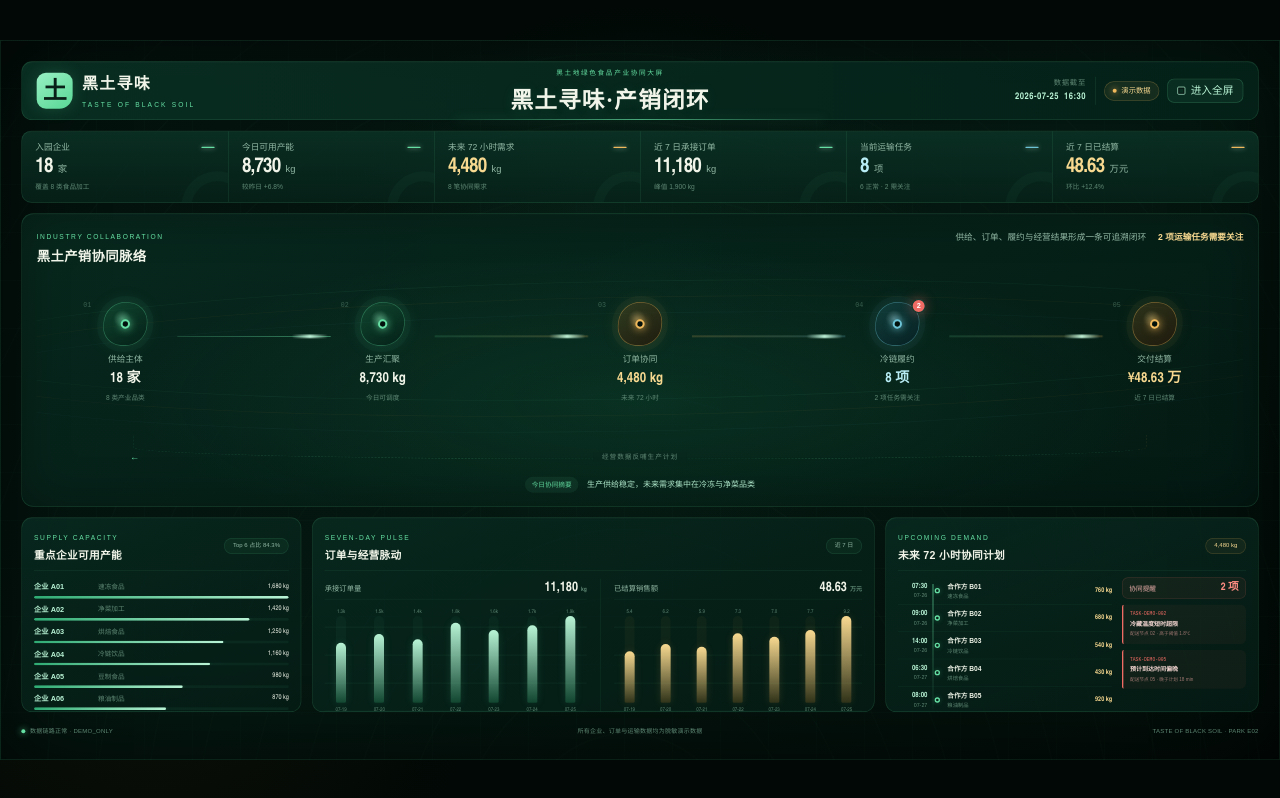
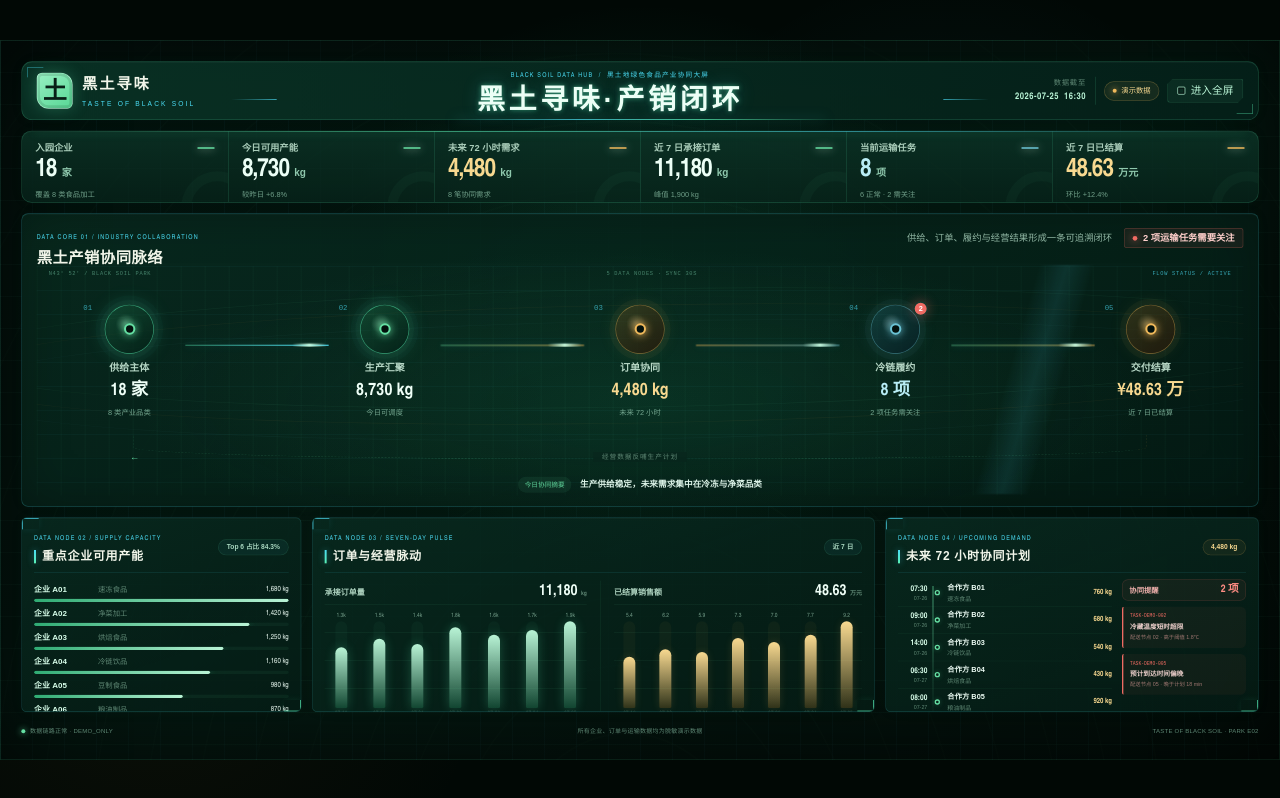
Before and after one commit to Flexibility607/black-soil-flavor-dashboard, a Next.js app: page / in a window 1280 px wide. Built offline with nearby package versions, Linux system fonts and the light colour scheme.

Commit message:
Strengthen dashboard technology and hierarchy

```diff
--- a/app/globals.css
+++ b/app/globals.css
@@ -6,11 +6,13 @@
   --soil-850: #051812;
   --soil-800: #08231a;
   --soil-750: #0b2b21;
-  --soil-line: rgba(100, 218, 157, 0.15);
-  --soil-line-strong: rgba(100, 218, 157, 0.28);
+  --soil-line: rgba(89, 240, 180, 0.19);
+  --soil-line-strong: rgba(75, 220, 244, 0.36);
   --green: #65dfa3;
   --green-deep: #2fab73;
   --green-soft: #b8f3d5;
+  --electric: #59f0b4;
+  --cyan: #4bdcf4;
   --gold: #f0b95b;
   --gold-soft: #f8d990;
   --blue: #6bc3d5;
@@ -53,7 +55,8 @@ button {
   inset: 0;
   overflow: hidden;
   background:
-    radial-gradient(circle at 50% 42%, rgba(24, 104, 72, 0.22), transparent 42%),
+    radial-gradient(circle at 50% 42%, rgba(25, 134, 103, 0.26), transparent 42%),
+    radial-gradient(circle at 74% 34%, rgba(75, 220, 244, 0.07), transparent 28%),
     radial-gradient(circle at 12% 80%, rgba(144, 104, 38, 0.08), transparent 26%),
     #010805;
 }
@@ -73,11 +76,11 @@ button {
   transform: translate(-50%, -50%) scale(var(--dashboard-scale));
   transform-origin: center center;
   background:
-    linear-gradient(rgba(61, 168, 114, 0.024) 1px, transparent 1px),
-    linear-gradient(90deg, rgba(61, 168, 114, 0.02) 1px, transparent 1px),
-    radial-gradient(circle at 50% 34%, rgba(26, 126, 85, 0.12), transparent 38%),
+    linear-gradient(rgba(89, 240, 180, 0.035) 1px, transparent 1px),
+    linear-gradient(90deg, rgba(75, 220, 244, 0.03) 1px, transparent 1px),
+    radial-gradient(circle at 50% 34%, rgba(40, 169, 121, 0.16), transparent 38%),
     linear-gradient(145deg, #03100c, #041710 52%, #020c08);
-  background-size: 72px 72px, 72px 72px, auto, auto;
+  background-size: 48px 48px, 48px 48px, auto, auto;
   isolation: isolate;
 }
 
@@ -115,7 +118,9 @@ button {
   position: relative;
   border: 1px solid var(--soil-line);
   background: var(--panel);
-  box-shadow: inset 0 1px 0 rgba(226, 255, 239, 0.025);
+  box-shadow:
+    inset 0 1px 0 rgba(226, 255, 239, 0.045),
+    0 0 24px rgba(19, 118, 83, 0.035);
 }
 
 .topbar {
@@ -125,8 +130,21 @@ button {
   padding: 0 22px;
   border-radius: 16px;
   background:
-    linear-gradient(90deg, rgba(9, 48, 35, 0.86), rgba(4, 33, 24, 0.92)),
+    linear-gradient(90deg, rgba(9, 49, 36, 0.94), rgba(4, 31, 24, 0.96)),
     var(--panel);
+}
+
+.topbar::before {
+  content: "";
+  position: absolute;
+  inset: 8px;
+  pointer-events: none;
+  background:
+    linear-gradient(var(--cyan), var(--cyan)) left top / 24px 1px no-repeat,
+    linear-gradient(var(--cyan), var(--cyan)) left top / 1px 15px no-repeat,
+    linear-gradient(var(--electric), var(--electric)) right bottom / 24px 1px no-repeat,
+    linear-gradient(var(--electric), var(--electric)) right bottom / 1px 15px no-repeat;
+  opacity: 0.52;
 }
 
 .topbar::after {
@@ -136,8 +154,8 @@ button {
   right: 35%;
   bottom: -1px;
   height: 1px;
-  background: linear-gradient(90deg, transparent, var(--green), transparent);
-  box-shadow: 0 0 16px rgba(101, 223, 163, 0.48);
+  background: linear-gradient(90deg, transparent, var(--cyan), var(--electric), transparent);
+  box-shadow: 0 0 18px rgba(75, 220, 244, 0.56);
 }
 
 .brand {
@@ -151,11 +169,14 @@ button {
   height: 54px;
   display: grid;
   place-items: center;
-  border-radius: 14px 14px 20px 14px;
+  border: 1px solid rgba(222, 255, 240, 0.55);
+  border-radius: 8px 18px 8px 18px;
   color: #082017;
   background:
     linear-gradient(145deg, #98f0c3, #58d795);
-  box-shadow: 0 0 24px rgba(101, 223, 163, 0.18);
+  box-shadow:
+    0 0 24px rgba(89, 240, 180, 0.25),
+    inset 0 0 0 4px rgba(3, 17, 13, 0.12);
 }
 
 .brand-mark span {
@@ -171,14 +192,14 @@ button {
 }
 
 .brand strong {
-  font-family: "Source Han Serif SC", "SimSun", serif;
-  font-size: 24px;
-  letter-spacing: 0.08em;
+  font-size: 23px;
+  font-weight: 800;
+  letter-spacing: 0.12em;
 }
 
 .brand small {
   margin-top: 5px;
-  color: var(--green);
+  color: var(--cyan);
   font-size: 10px;
   letter-spacing: 0.32em;
 }
@@ -189,18 +210,42 @@ button {
 
 .eyebrow,
 .section-kicker {
-  color: var(--green);
+  color: var(--cyan);
+  font-family: "DIN Alternate", "Arial Narrow", monospace;
   font-size: 10px;
-  letter-spacing: 0.24em;
+  letter-spacing: 0.18em;
 }
 
 .title-block h1 {
-  margin: 5px 0 0;
-  font-family: "Source Han Serif SC", "STSong", "SimSun", serif;
-  font-size: 34px;
-  font-weight: 800;
-  letter-spacing: 0.05em;
-  text-shadow: 0 3px 20px rgba(74, 213, 143, 0.11);
+  position: relative;
+  margin: 2px 0 0;
+  color: #ecfff6;
+  font-size: 42px;
+  font-weight: 900;
+  line-height: 1.15;
+  letter-spacing: 0.13em;
+  text-shadow:
+    0 0 8px rgba(89, 240, 180, 0.5),
+    0 0 28px rgba(75, 220, 244, 0.22);
+}
+
+.title-block h1::before,
+.title-block h1::after {
+  content: "";
+  position: absolute;
+  top: 51%;
+  width: 68px;
+  height: 1px;
+  background: linear-gradient(90deg, transparent, var(--cyan));
+}
+
+.title-block h1::before {
+  right: calc(100% + 20px);
+}
+
+.title-block h1::after {
+  left: calc(100% + 20px);
+  transform: scaleX(-1);
 }
 
 .topbar-status {
@@ -265,10 +310,11 @@ button {
   align-items: center;
   gap: 8px;
   border: 1px solid rgba(101, 223, 163, 0.24);
-  border-radius: 10px;
+  border-radius: 4px;
   color: var(--green-soft);
   background: rgba(101, 223, 163, 0.065);
   cursor: pointer;
+  clip-path: polygon(8px 0, 100% 0, 100% calc(100% - 8px), calc(100% - 8px) 100%, 0 100%, 0 8px);
   transition: background 180ms ease, border-color 180ms ease;
 }
 
@@ -294,6 +340,18 @@ button {
   overflow: hidden;
   background:
     linear-gradient(180deg, rgba(12, 52, 39, 0.82), rgba(7, 35, 26, 0.78));
+}
+
+.metric-strip::before {
+  content: "";
+  position: absolute;
+  z-index: 2;
+  left: 20px;
+  right: 20px;
+  top: 0;
+  height: 1px;
+  background: linear-gradient(90deg, transparent, var(--electric), var(--cyan), transparent);
+  box-shadow: 0 0 12px rgba(89, 240, 180, 0.5);
 }
 
 .metric {
@@ -322,15 +380,17 @@ button {
   align-items: center;
   justify-content: space-between;
   color: var(--muted);
-  font-size: 13px;
+  color: #a9ccb9;
+  font-size: 14px;
+  font-weight: 600;
 }
 
 .metric-heading i {
-  width: 20px;
+  width: 26px;
   height: 2px;
   border-radius: 2px;
   background: var(--green);
-  box-shadow: 0 0 8px currentColor;
+  box-shadow: 0 0 12px currentColor;
 }
 
 .metric-number {
@@ -342,21 +402,24 @@ button {
 
 .metric-number strong {
   font-family: "DIN Alternate", "Arial Narrow", monospace;
-  font-size: 31px;
+  color: #ecfff6;
+  font-size: 38px;
+  font-weight: 800;
   line-height: 1.15;
   letter-spacing: -0.04em;
 }
 
 .metric-number span {
-  color: var(--muted);
-  font-size: 14px;
+  color: #8fc8ad;
+  font-size: 15px;
+  font-weight: 600;
 }
 
 .metric small {
   display: block;
   margin-top: 4px;
-  color: var(--weak);
-  font-size: 10px;
+  color: #6f9e88;
+  font-size: 11px;
 }
 
 .metric-gold .metric-heading i {
@@ -377,11 +440,25 @@ button {
 
 .hero-chain {
   padding: 20px 22px 16px;
-  border-radius: 18px;
+  border-color: rgba(75, 220, 244, 0.22);
+  border-radius: 10px;
   overflow: hidden;
   background:
     radial-gradient(ellipse at 50% 64%, rgba(32, 138, 92, 0.15), transparent 58%),
     linear-gradient(160deg, rgba(8, 42, 31, 0.93), rgba(4, 27, 20, 0.88));
+}
+
+.hero-chain::before {
+  content: "";
+  position: absolute;
+  z-index: 2;
+  top: 76px;
+  bottom: 18px;
+  width: 84px;
+  pointer-events: none;
+  background: linear-gradient(90deg, transparent, rgba(75, 220, 244, 0.1), transparent);
+  transform: skewX(-16deg);
+  animation: core-scan 9s ease-in-out infinite;
 }
 
 .hero-chain::after {
@@ -405,21 +482,39 @@ button {
 .hero-topline h2,
 .panel-heading h2 {
   margin: 4px 0 0;
-  font-size: 20px;
-  font-weight: 650;
+  font-size: 23px;
+  font-weight: 800;
   letter-spacing: 0.03em;
 }
 
 .hero-topline p {
-  margin: 5px 0 0;
+  margin: 1px 0 0;
+  display: flex;
+  align-items: center;
+  gap: 18px;
   color: var(--muted);
-  font-size: 13px;
+  font-size: 14px;
 }
 
 .hero-topline p strong {
-  margin-left: 18px;
-  color: var(--gold-soft);
-  font-weight: 600;
+  height: 30px;
+  padding: 0 12px;
+  display: inline-flex;
+  align-items: center;
+  gap: 8px;
+  border: 1px solid rgba(239, 107, 99, 0.28);
+  border-radius: 4px;
+  color: #ffd0cc;
+  background: rgba(239, 107, 99, 0.08);
+  font-weight: 700;
+}
+
+.hero-topline p strong i {
+  width: 7px;
+  height: 7px;
+  border-radius: 50%;
+  background: var(--red);
+  box-shadow: 0 0 12px var(--red);
 }
 
 .furrow-canvas {
@@ -429,6 +524,28 @@ button {
   top: 78px;
   bottom: 16px;
   overflow: hidden;
+  background:
+    linear-gradient(rgba(75, 220, 244, 0.035) 1px, transparent 1px),
+    linear-gradient(90deg, rgba(89, 240, 180, 0.03) 1px, transparent 1px);
+  background-size: 36px 36px;
+}
+
+.signal-ruler {
+  position: absolute;
+  z-index: 3;
+  left: 18px;
+  right: 18px;
+  top: 5px;
+  display: flex;
+  justify-content: space-between;
+  color: rgba(131, 218, 183, 0.52);
+  font-family: monospace;
+  font-size: 8px;
+  letter-spacing: 0.14em;
+}
+
+.signal-ruler span:last-child {
+  color: rgba(75, 220, 244, 0.72);
 }
 
 .furrow-line {
@@ -442,16 +559,16 @@ button {
 }
 
 .furrow-line-one {
-  top: 22px;
+  top: 34px;
 }
 
 .furrow-line-two {
-  top: 46px;
+  top: 58px;
   border-color: rgba(240, 185, 91, 0.055);
 }
 
 .furrow-line-three {
-  top: 70px;
+  top: 82px;
   border-color: rgba(107, 195, 213, 0.05);
 }
 
@@ -459,7 +576,7 @@ button {
   position: absolute;
   left: 48px;
   right: 48px;
-  top: 44px;
+  top: 58px;
   height: 170px;
   display: flex;
   align-items: center;
@@ -472,8 +589,8 @@ button {
 .stage {
   position: relative;
   z-index: 2;
-  width: 170px;
-  flex: 0 0 170px;
+  width: 182px;
+  flex: 0 0 182px;
   text-align: center;
 }
 
@@ -481,32 +598,32 @@ button {
   position: absolute;
   top: -3px;
   left: 22px;
-  color: rgba(151, 207, 178, 0.34);
+  color: rgba(75, 220, 244, 0.66);
   font-family: monospace;
-  font-size: 10px;
+  font-size: 11px;
 }
 
 .stage-orb {
   position: relative;
-  width: 66px;
-  height: 66px;
+  width: 74px;
+  height: 74px;
   margin: 0 auto 10px;
   display: grid;
   place-items: center;
-  border: 1px solid rgba(101, 223, 163, 0.36);
-  border-radius: 50% 44% 50% 42%;
+  border: 1px solid rgba(89, 240, 180, 0.55);
+  border-radius: 50%;
   background:
     radial-gradient(circle at 42% 38%, rgba(168, 248, 204, 0.34), transparent 24%),
     linear-gradient(145deg, rgba(49, 173, 112, 0.24), rgba(4, 32, 23, 0.9));
   box-shadow:
-    0 0 0 9px rgba(101, 223, 163, 0.035),
-    0 0 28px rgba(101, 223, 163, 0.12);
-  transform: rotate(4deg);
+    0 0 0 7px rgba(101, 223, 163, 0.035),
+    0 0 0 14px rgba(75, 220, 244, 0.018),
+    0 0 34px rgba(89, 240, 180, 0.18);
 }
 
 .stage-orb i {
-  width: 14px;
-  height: 14px;
+  width: 17px;
+  height: 17px;
   border: 3px solid var(--green);
   border-radius: 50%;
   background: var(--soil-900);
@@ -520,21 +637,24 @@ button {
 }
 
 .stage-label {
-  color: var(--muted);
-  font-size: 13px;
+  color: #b7d7c6;
+  font-size: 15px;
+  font-weight: 700;
 }
 
 .stage strong {
   margin-top: 5px;
   font-family: "DIN Alternate", "Arial Narrow", sans-serif;
-  font-size: 21px;
+  color: #effff7;
+  font-size: 26px;
+  font-weight: 800;
   letter-spacing: 0.01em;
 }
 
 .stage small {
   margin-top: 4px;
-  color: var(--weak);
-  font-size: 10px;
+  color: #73a58e;
+  font-size: 11px;
 }
 
 .stage-gold .stage-orb {
@@ -595,11 +715,12 @@ button {
 
 .track-segment {
   position: relative;
-  height: 1px;
+  height: 2px;
   flex: 1;
   min-width: 72px;
   margin: -48px -7px 0;
-  background: linear-gradient(90deg, rgba(101, 223, 163, 0.3), rgba(101, 223, 163, 0.72));
+  background: linear-gradient(90deg, rgba(89, 240, 180, 0.35), rgba(75, 220, 244, 0.82));
+  box-shadow: 0 0 11px rgba(75, 220, 244, 0.22);
 }
 
 .track-segment::after {
@@ -680,9 +801,9 @@ button {
 }
 
 .hero-insight strong {
-  color: var(--green-soft);
-  font-size: 12px;
-  font-weight: 500;
+  color: #e8fff4;
+  font-size: 13px;
+  font-weight: 700;
 }
 
 .bottom-grid {
@@ -694,28 +815,70 @@ button {
 
 .panel {
   padding: 16px 18px;
-  border-radius: 16px;
+  border-color: rgba(75, 220, 244, 0.16);
+  border-radius: 8px;
   overflow: hidden;
   background:
     linear-gradient(160deg, rgba(8, 41, 31, 0.9), rgba(5, 28, 21, 0.85));
 }
 
+.panel::before,
+.panel::after {
+  content: "";
+  position: absolute;
+  z-index: 2;
+  width: 26px;
+  height: 18px;
+  pointer-events: none;
+}
+
+.panel::before {
+  left: -1px;
+  top: -1px;
+  border-left: 2px solid var(--cyan);
+  border-top: 2px solid var(--cyan);
+  box-shadow: -2px -2px 12px rgba(75, 220, 244, 0.12);
+}
+
+.panel::after {
+  right: -1px;
+  bottom: -1px;
+  border-right: 2px solid var(--electric);
+  border-bottom: 2px solid var(--electric);
+  box-shadow: 2px 2px 12px rgba(89, 240, 180, 0.12);
+}
+
 .panel-heading {
   align-items: center;
   padding-bottom: 10px;
-  border-bottom: 1px solid rgba(101, 223, 163, 0.09);
+  border-bottom: 1px solid rgba(75, 220, 244, 0.12);
 }
 
 .panel-heading h2 {
-  font-size: 16px;
+  position: relative;
+  padding-left: 12px;
+  font-size: 18px;
+  letter-spacing: 0.06em;
+}
+
+.panel-heading h2::before {
+  content: "";
+  position: absolute;
+  left: 0;
+  top: 4px;
+  bottom: 3px;
+  width: 3px;
+  background: linear-gradient(var(--cyan), var(--electric));
+  box-shadow: 0 0 10px rgba(75, 220, 244, 0.5);
 }
 
 .soft-badge {
   height: 24px;
   border-color: rgba(101, 223, 163, 0.13);
-  color: var(--muted);
-  background: rgba(101, 223, 163, 0.05);
-  font-size: 9px;
+  color: #a9d7c0;
+  background: rgba(75, 220, 244, 0.055);
+  font-size: 10px;
+  font-weight: 700;
 }
 
 .gold-badge {
@@ -737,12 +900,12 @@ button {
   grid-template-columns: 88px 1fr 72px;
   align-items: center;
   gap: 8px;
-  font-size: 10px;
+  font-size: 11px;
 }
 
 .capacity-meta strong {
-  color: var(--green-soft);
-  font-size: 11px;
+  color: #d8ffeb;
+  font-size: 12px;
 }
 
 .capacity-meta span {
@@ -750,14 +913,14 @@ button {
 }
 
 .capacity-meta b {
-  color: var(--text);
+  color: #effff7;
   font-family: "DIN Alternate", "Arial Narrow", sans-serif;
   font-weight: 500;
   text-align: right;
 }
 
 .capacity-rail {
-  height: 4px;
+  height: 5px;
   margin-top: 5px;
   overflow: hidden;
   border-radius: 9px;
@@ -769,7 +932,7 @@ button {
   height: 100%;
   border-radius: inherit;
   background: linear-gradient(90deg, var(--green-deep), var(--green-soft));
-  box-shadow: 0 0 8px rgba(101, 223, 163, 0.28);
+  box-shadow: 0 0 12px rgba(89, 240, 180, 0.36);
 }
 
 .trend-layout {
@@ -792,13 +955,15 @@ button {
 }
 
 .trend-title span {
-  color: var(--muted);
-  font-size: 11px;
+  color: #afd4c1;
+  font-size: 12px;
+  font-weight: 600;
 }
 
 .trend-title strong {
   font-family: "DIN Alternate", "Arial Narrow", sans-serif;
-  font-size: 20px;
+  color: #effff7;
+  font-size: 23px;
 }
 
 .trend-title small {
@@ -828,14 +993,14 @@ button {
 
 .trend-value,
 .trend-day {
-  color: var(--weak);
+  color: #759f8b;
   font-family: "DIN Alternate", "Arial Narrow", sans-serif;
-  font-size: 8px;
+  font-size: 9px;
 }
 
 .trend-rail {
   position: relative;
-  width: 15px;
+  width: 18px;
   height: 100%;
   display: flex;
   align-items: flex-end;
@@ -847,7 +1012,7 @@ button {
   width: 100%;
   border-radius: 9px 9px 2px 2px;
   background: linear-gradient(180deg, var(--green-soft), rgba(47, 171, 115, 0.24));
-  box-shadow: 0 0 12px rgba(101, 223, 163, 0.14);
+  box-shadow: 0 0 16px rgba(89, 240, 180, 0.24);
 }
 
 .trend-gold .trend-rail {
@@ -900,9 +1065,9 @@ button {
 }
 
 .schedule-time strong {
-  color: var(--green-soft);
+  color: #d9ffeb;
   font-family: "DIN Alternate", "Arial Narrow", sans-serif;
-  font-size: 11px;
+  font-size: 12px;
 }
 
 .schedule-time span {
@@ -928,20 +1093,20 @@ button {
 }
 
 .schedule-detail strong {
-  color: var(--text);
-  font-size: 10px;
+  color: #effff7;
+  font-size: 11px;
 }
 
 .schedule-detail span {
   margin-top: 2px;
   color: var(--weak);
-  font-size: 8px;
+  font-size: 9px;
 }
 
 .schedule-row > b {
   color: var(--gold-soft);
   font-family: "DIN Alternate", "Arial Narrow", sans-serif;
-  font-size: 10px;
+  font-size: 11px;
   font-weight: 600;
   text-align: right;
 }
@@ -960,7 +1125,8 @@ button {
   border-radius: 9px;
   color: #eeb0ac;
   background: rgba(239, 107, 99, 0.055);
-  font-size: 10px;
+  font-size: 11px;
+  font-weight: 700;
 }
 
 .alert-heading strong {
@@ -992,14 +1158,14 @@ button {
 .alert-item strong {
   margin-top: 3px;
   color: #f3d5d1;
-  font-size: 9px;
+  font-size: 10px;
 }
 
 .alert-item small {
   margin-top: 3px;
   overflow: hidden;
   color: #9f7772;
-  font-size: 7px;
+  font-size: 8px;
   white-space: nowrap;
   text-overflow: ellipsis;
 }
@@ -1029,6 +1195,23 @@ button {
   border-radius: 50%;
   background: var(--green);
   box-shadow: 0 0 9px var(--green);
+}
+
+@keyframes core-scan {
+  0%,
+  14% {
+    left: -10%;
+    opacity: 0;
+  }
+  22%,
+  74% {
+    opacity: 1;
+  }
+  84%,
+  100% {
+    left: 106%;
+    opacity: 0;
+  }
 }
 
 @keyframes data-flow {
--- a/app/page.tsx
+++ b/app/page.tsx
@@ -120,7 +120,7 @@ export default function Home() {
           </div>
 
           <div className="title-block">
-            <span className="eyebrow">黑土地绿色食品产业协同大屏</span>
+            <span className="eyebrow">BLACK SOIL DATA HUB&nbsp;&nbsp;/&nbsp;&nbsp;黑土地绿色食品产业协同大屏</span>
             <h1>黑土寻味·产销闭环</h1>
           </div>
 
@@ -156,16 +156,21 @@ export default function Home() {
         <section className="hero-chain" aria-labelledby="chain-title">
           <div className="hero-topline">
             <div>
-              <span className="section-kicker">INDUSTRY COLLABORATION</span>
+              <span className="section-kicker">DATA CORE 01 / INDUSTRY COLLABORATION</span>
               <h2 id="chain-title">黑土产销协同脉络</h2>
             </div>
             <p>
-              供给、订单、履约与经营结果形成一条可追溯闭环
-              <strong>2 项运输任务需要关注</strong>
+              <span>供给、订单、履约与经营结果形成一条可追溯闭环</span>
+              <strong><i />2 项运输任务需要关注</strong>
             </p>
           </div>
 
           <div className="furrow-canvas" aria-label="从供给到结算的产业协同流程">
+            <div className="signal-ruler" aria-hidden="true">
+              <span>N43° 52&apos; / BLACK SOIL PARK</span>
+              <span>5 DATA NODES · SYNC 30S</span>
+              <span>FLOW STATUS / ACTIVE</span>
+            </div>
             <div className="furrow-line furrow-line-one" />
             <div className="furrow-line furrow-line-two" />
             <div className="furrow-line furrow-line-three" />
@@ -201,7 +206,7 @@ export default function Home() {
           <article className="panel capacity-panel">
             <div className="panel-heading">
               <div>
-                <span className="section-kicker">SUPPLY CAPACITY</span>
+                <span className="section-kicker">DATA NODE 02 / SUPPLY CAPACITY</span>
                 <h2>重点企业可用产能</h2>
               </div>
               <span className="soft-badge">Top 6 占比 84.3%</span>
@@ -225,7 +230,7 @@ export default function Home() {
           <article className="panel trend-panel">
             <div className="panel-heading">
               <div>
-                <span className="section-kicker">SEVEN-DAY PULSE</span>
+                <span className="section-kicker">DATA NODE 03 / SEVEN-DAY PULSE</span>
                 <h2>订单与经营脉动</h2>
               </div>
               <span className="soft-badge">近 7 日</span>
@@ -261,7 +266,7 @@ export default function Home() {
           <article className="panel demand-panel">
             <div className="panel-heading">
               <div>
-                <span className="section-kicker">UPCOMING DEMAND</span>
+                <span className="section-kicker">DATA NODE 04 / UPCOMING DEMAND</span>
                 <h2>未来 72 小时协同计划</h2>
               </div>
               <span className="soft-badge gold-badge">4,480 kg</span>
```
